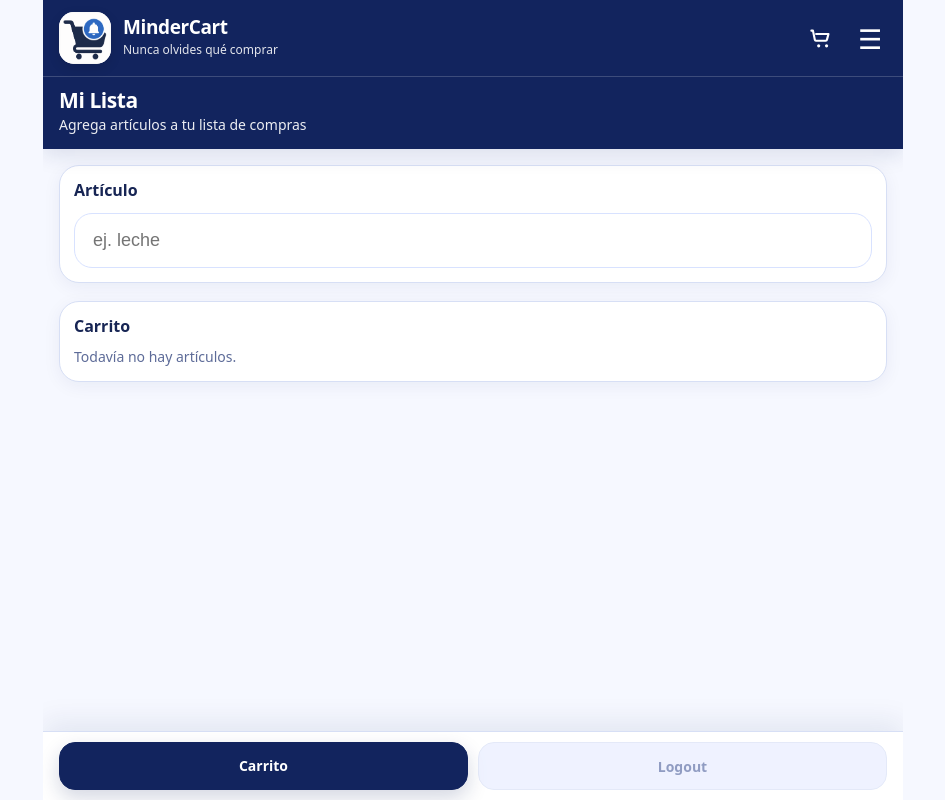
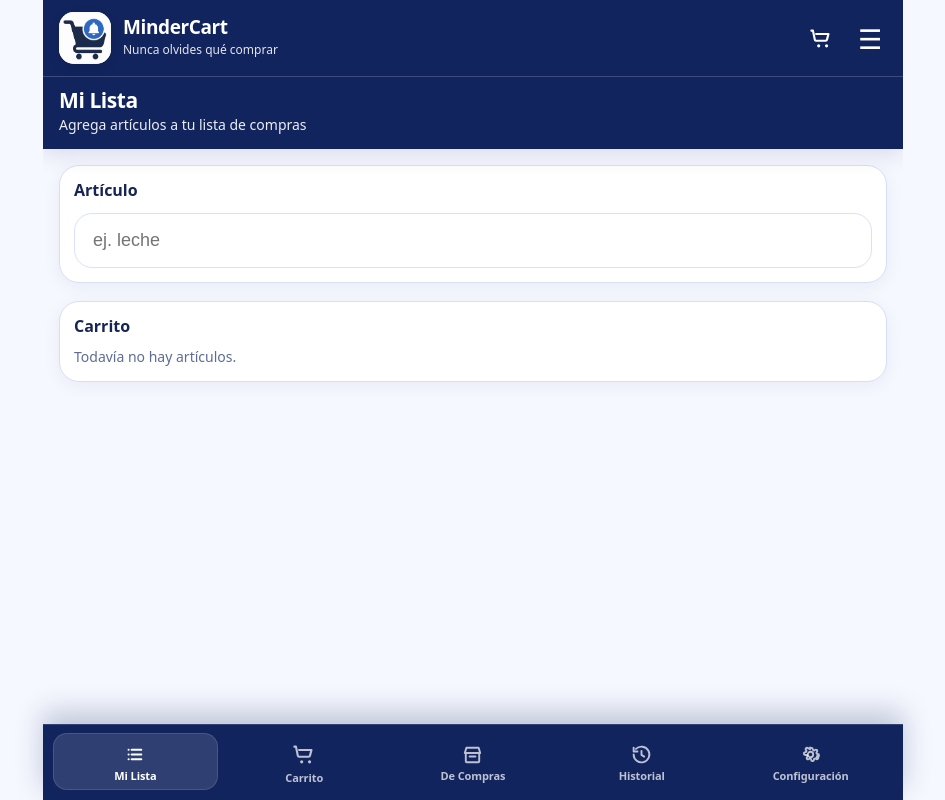
Before and after one commit to EnriqueGSMC/mindercart-web, a Next.js app: page / in a window 1280 px wide. Shown: the whole page, without its empty margins (167-1112 px from the left). Built offline with nearby package versions, Linux system fonts and the light colour scheme.

Commit message:
Add modern fixed bottom navigation

```diff
--- a/src/components/mindercart/Shell.tsx
+++ b/src/components/mindercart/Shell.tsx
@@ -99,18 +99,92 @@ function footerButtonStyle(
   };
 }
 
-function CartIcon() {
+function CartIcon(props: { active?: boolean }) {
   return (
     <svg width="27" height="27" viewBox="0 0 24 24" fill="none" aria-hidden="true">
       <path
         d="M3 5h1.4l1.7 8.2a1 1 0 0 0 1 .8h8.7a1 1 0 0 0 1-.8L18.2 8H7.2"
         stroke="currentColor"
-        strokeWidth="1.9"
+        strokeWidth={props.active ? "2.2" : "1.9"}
         strokeLinecap="round"
         strokeLinejoin="round"
       />
       <circle cx="9.5" cy="18.5" r="1.4" fill="currentColor" />
       <circle cx="16.5" cy="18.5" r="1.4" fill="currentColor" />
+    </svg>
+  );
+}
+
+
+function MyListIcon(props: { active?: boolean }) {
+  return (
+    <svg width="23" height="23" viewBox="0 0 24 24" fill="none" aria-hidden="true">
+      <path
+        d="M8 7h10M8 12h10M8 17h10M4.8 7h.01M4.8 12h.01M4.8 17h.01"
+        stroke="currentColor"
+        strokeWidth={props.active ? "2.2" : "2"}
+        strokeLinecap="round"
+      />
+    </svg>
+  );
+}
+
+function StoreIcon(props: { active?: boolean }) {
+  return (
+    <svg width="23" height="23" viewBox="0 0 24 24" fill="none" aria-hidden="true">
+      <path
+        d="M4 10.5 5.6 5h12.8L20 10.5M5 10.5h14v8.5a1 1 0 0 1-1 1H6a1 1 0 0 1-1-1v-8.5Z"
+        stroke="currentColor"
+        strokeWidth={props.active ? "2.2" : "2"}
+        strokeLinecap="round"
+        strokeLinejoin="round"
+      />
+      <path
+        d="M9 14h6"
+        stroke="currentColor"
+        strokeWidth={props.active ? "2.2" : "2"}
+        strokeLinecap="round"
+      />
+    </svg>
+  );
+}
+
+function HistoryIcon(props: { active?: boolean }) {
+  return (
+    <svg width="23" height="23" viewBox="0 0 24 24" fill="none" aria-hidden="true">
+      <path
+        d="M3.8 12a8.2 8.2 0 1 0 2.4-5.8M3.8 4.8v4h4"
+        stroke="currentColor"
+        strokeWidth={props.active ? "2.2" : "2"}
+        strokeLinecap="round"
+        strokeLinejoin="round"
+      />
+      <path
+        d="M12 8.2v4.2l2.8 1.8"
+        stroke="currentColor"
+        strokeWidth={props.active ? "2.2" : "2"}
+        strokeLinecap="round"
+        strokeLinejoin="round"
+      />
+    </svg>
+  );
+}
+
+function SettingsIcon(props: { active?: boolean }) {
+  return (
+    <svg width="23" height="23" viewBox="0 0 24 24" fill="none" aria-hidden="true">
+      <path
+        d="M12 9.2a2.8 2.8 0 1 0 0 5.6 2.8 2.8 0 0 0 0-5.6Z"
+        stroke="currentColor"
+        strokeWidth={props.active ? "2.2" : "2"}
+      />
+      <path
+        d="M19.4 13.1a1.2 1.2 0 0 0 .24 1.32l.04.04a1.45 1.45 0 0 1-2.05 2.05l-.04-.04a1.2 1.2 0 0 0-1.32-.24 1.2 1.2 0 0 0-.72 1.1V17.5a1.45 1.45 0 0 1-2.9 0v-.06a1.2 1.2 0 0 0-.78-1.13 1.2 1.2 0 0 0-1.3.27l-.04.04a1.45 1.45 0 1 1-2.05-2.05l.04-.04a1.2 1.2 0 0 0 .24-1.32 1.2 1.2 0 0 0-1.1-.72H6.5a1.45 1.45 0 0 1 0-2.9h.06a1.2 1.2 0 0 0 1.13-.78 1.2 1.2 0 0 0-.27-1.3l-.04-.04a1.45 1.45 0 1 1 2.05-2.05l.04.04a1.2 1.2 0 0 0 1.32.24 1.2 1.2 0 0 0 .72-1.1V6.5a1.45 1.45 0 0 1 2.9 0v.06a1.2 1.2 0 0 0 .78 1.13 1.2 1.2 0 0 0 1.3-.27l.04-.04a1.45 1.45 0 1 1 2.05 2.05l-.04.04a1.2 1.2 0 0 0-.24 1.32 1.2 1.2 0 0 0 1.1.72h.06a1.45 1.45 0 0 1 0 2.9h-.06a1.2 1.2 0 0 0-1.13.78Z"
+        stroke="currentColor"
+        strokeWidth={props.active ? "2.2" : "2"}
+        strokeLinecap="round"
+        strokeLinejoin="round"
+      />
     </svg>
   );
 }
@@ -239,14 +313,13 @@ export function AppShell(props: {
     { href: settingsHref, label: t(lang, "settingsMenu") },
   ];
 
-  const footerActions =
-    props.footerActions ??
-    (pathname === "/"
-      ? [
-          { label: t(lang, "cartMenu"), href: "/general-list", primary: true },
-          { label: "Logout", disabled: true },
-        ]
-      : []);
+  const bottomNavItems = [
+    { href: "/", label: t(lang, "myListMenu"), icon: MyListIcon },
+    { href: "/general-list", label: t(lang, "cartMenu"), icon: CartIcon },
+    { href: "/in-store", label: t(lang, "shoppingMenu"), icon: StoreIcon },
+    { href: "/history", label: t(lang, "historyMenu"), icon: HistoryIcon },
+    { href: "/settings", label: t(lang, "settingsMenu"), icon: SettingsIcon },
+  ] as const;
 
   return (
     <main style={shellStyle()}>
@@ -401,7 +474,7 @@ export function AppShell(props: {
           overscrollBehavior: "contain",
         }}
       >
-        <div style={{ display: "grid", gap: 18, padding: 16, paddingBottom: 18 }}>
+        <div style={{ display: "grid", gap: 18, padding: 16, paddingBottom: "calc(104px + env(safe-area-inset-bottom))" }}>
           {menuOpen ? (
             <section
               style={{
@@ -455,34 +528,74 @@ export function AppShell(props: {
         </div>
       </div>
 
-      {footerActions.length > 0 ? (
-        <footer
+      <nav
+        aria-label="Primary"
         style={{
-            flexShrink: 0,
-            padding: "10px 16px calc(10px + env(safe-area-inset-bottom))",
-            borderTop: `1px solid ${MC_NAVY_LINE}`,
-            background: "rgba(255,255,255,0.98)",
-            backdropFilter: "blur(12px)",
-            boxShadow: "0 -10px 28px rgba(18,36,94,0.08)",
+          position: "fixed",
+          left: "50%",
+          bottom: 0,
+          transform: "translateX(-50%)",
+          width: "100%",
+          maxWidth: 860,
+          zIndex: 60,
+          padding: "8px 10px calc(10px + env(safe-area-inset-bottom))",
+          background: MC_NAVY,
+          borderTop: "1px solid rgba(255,255,255,0.14)",
+          boxShadow: "0 -12px 28px rgba(18,36,94,0.24)",
         }}
       >
         <div
           style={{
             display: "grid",
-              gridTemplateColumns: `repeat(${footerActions.length}, minmax(0, 1fr))`,
-              gap: 10,
+            gridTemplateColumns: "repeat(5, minmax(0, 1fr))",
+            gap: 4,
+            alignItems: "stretch",
           }}
         >
-            {footerActions.map((action) => (
-              <FooterActionButton
-                key={`${action.label}_${action.href || "action"}`}
-                action={action}
-                fontSize={s(14)}
-              />
-            ))}
+          {bottomNavItems.map((item) => {
+            const active = item.href === "/settings" ? pathname === "/settings" : pathname === item.href;
+            const Icon = item.icon;
+            return (
+              <Link
+                key={item.href}
+                href={item.href}
+                style={{
+                  minWidth: 0,
+                  display: "flex",
+                  flexDirection: "column",
+                  alignItems: "center",
+                  justifyContent: "center",
+                  gap: 4,
+                  padding: "8px 4px 6px",
+                  borderRadius: 14,
+                  color: active ? "#fff" : "rgba(255,255,255,0.72)",
+                  background: active ? "rgba(255,255,255,0.12)" : "transparent",
+                  textDecoration: "none",
+                  fontWeight: active ? 900 : 800,
+                  boxShadow: active ? "inset 0 0 0 1px rgba(255,255,255,0.12)" : "none",
+                }}
+                aria-current={active ? "page" : undefined}
+              >
+                <div style={{ display: "inline-flex", alignItems: "center", justifyContent: "center", lineHeight: 1 }}>
+                  <Icon active={active} />
                 </div>
-        </footer>
-      ) : null}
+                <span
+                  style={{
+                    fontSize: s(11),
+                    lineHeight: 1.05,
+                    textAlign: "center",
+                    letterSpacing: "-0.01em",
+                    whiteSpace: "nowrap",
+                  }}
+                >
+                  {item.label}
+                </span>
+              </Link>
+            );
+          })}
+        </div>
+      </nav>
+
     </main>
   );
 }
```
Lines whose indentation alone changed are shown as unchanged.
